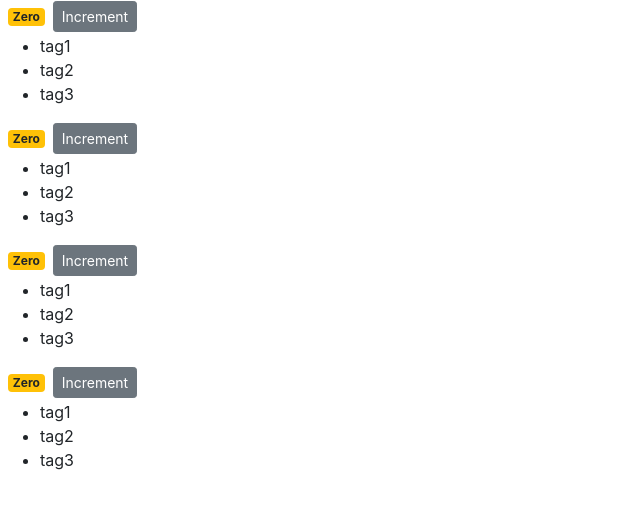
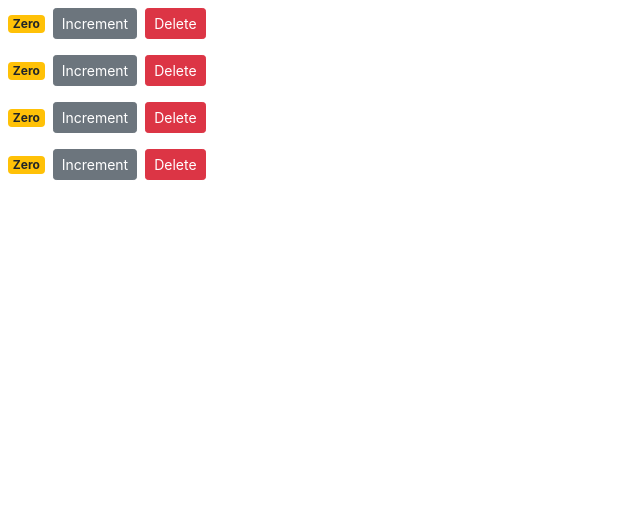
Before and after one commit to Warr3n205/learningReact, a React (Create React App) app in the folder shopping-cart/: page / in a window 1280 px wide. Shown: the top 508 px of the page, without its empty margins (0-640 px from the left). Built offline with nearby package versions, Linux system fonts and the light colour scheme.

Commit message:
Update counterComponent.jsx

```diff
--- a/shopping-cart/src/components/counterComponent.jsx
+++ b/shopping-cart/src/components/counterComponent.jsx
@@ -3,19 +3,7 @@ import React, { Component } from "react";
 class Counter extends Component {
   state = {
     value: this.props.value,
-    tags: ["tag1", "tag2", "tag3"],
   };
-
-  renderTags() {
-    if (this.state.tags.length === 0) return <p>There are no tags!</p>;
-    return (
-      <ul>
-        {this.state.tags.map((tag) => (
-          <li key={tag}>{tag}</li>
-        ))}
-      </ul>
-    );
-  }
 
   handleIncrement = () => {
     this.setState({ value: this.state.value + 1 });
@@ -31,9 +19,12 @@ class Counter extends Component {
         >
           Increment
         </button>
-
-        {this.state.tags.length === 0 && "Please create a new tag!"}
-        {this.renderTags()}
+        <button
+          onClick={this.props.onDelete}
+          className="btn btn-danger btn-sm m-2"
+        >
+          Delete
+        </button>
       </div>
     );
   }
```
